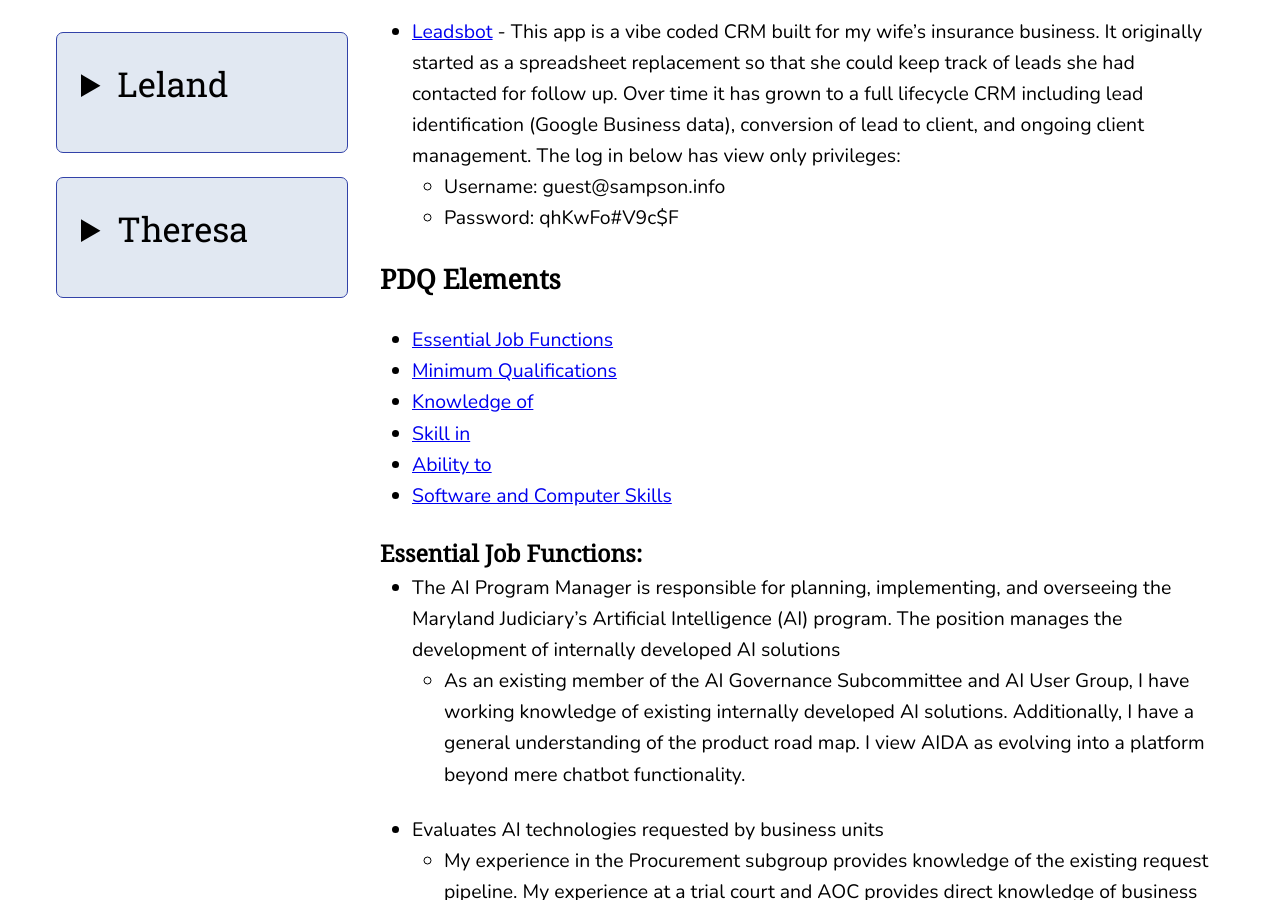
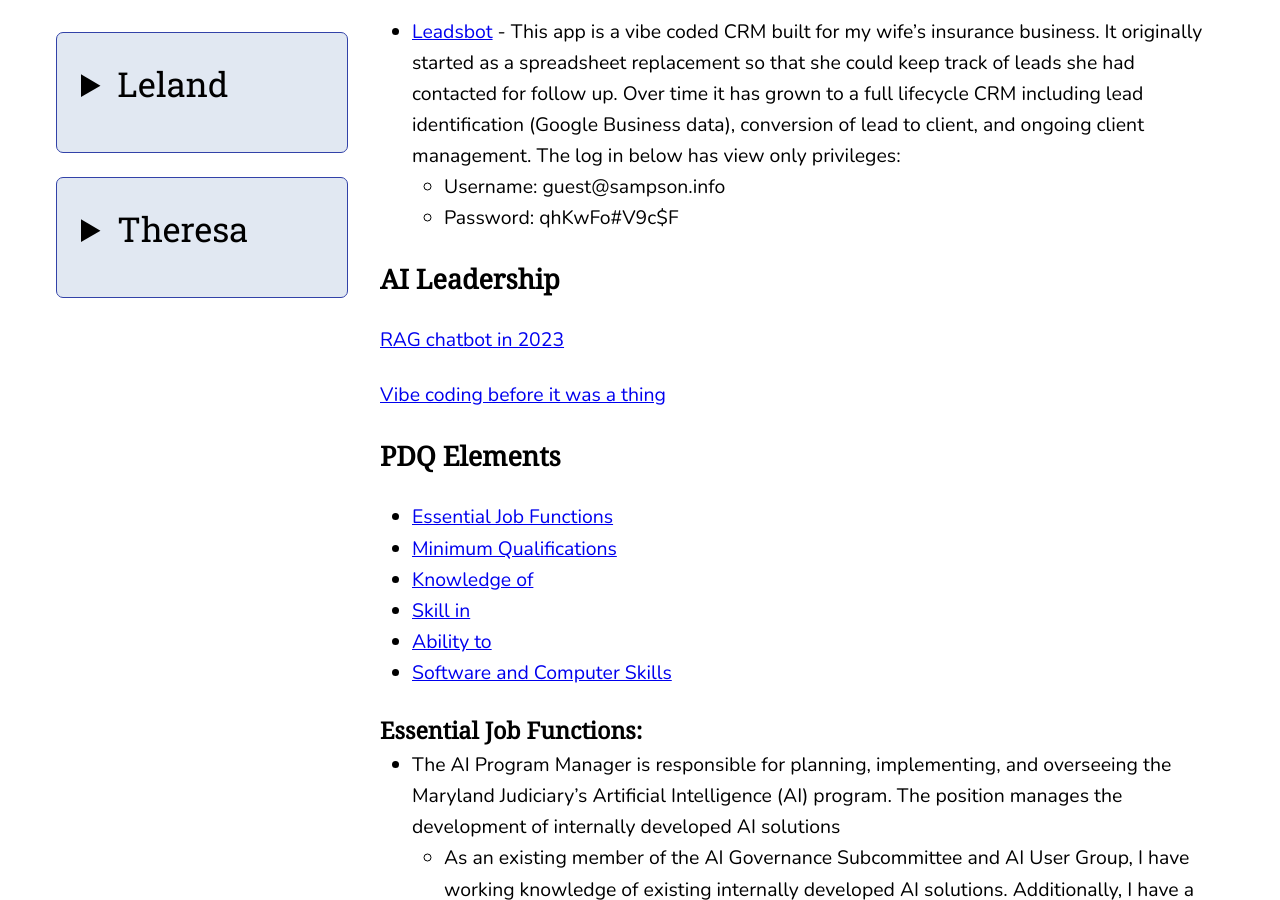
Before and after one commit to lelandsampson/Leland-Sampson-Website, a Jekyll site: the page built from jis.md, in a window 1280 px wide and 900 px high, scrolled down 1054 px. Built offline with Jekyll 4.4.1, drawn with Linux system fonts in a browser that asks for light colours.

Commit message:
Update jis.md

```diff
--- a/jis.md
+++ b/jis.md
@@ -84,6 +84,11 @@
 - [Leadsbot](https://leadsbot.sampson.info) - This app is a vibe coded CRM built for my wife's insurance business. It originally started as a spreadsheet replacement so that she could keep track of leads she had contacted for follow up. Over time it has grown to a full lifecycle CRM including lead identification (Google Business data), conversion of lead to client, and ongoing client management. The log in below has view only privileges:
 	- Username: guest@sampson.info
 	- Password: qhKwFo#V9c$F
+
+## AI Leadership
+[RAG chatbot in 2023](https://sampson.info/files/2023-aba-iolta-conference-tech-ai-slides.pdf#page=101)
+
+[Vibe coding before it was a thing](https://sampson.info/files/2024-AALL-GenAI-Revolutionizing-Efficiencies.pdf#page=25)
 
 ## PDQ Elements
 - [Essential Job Functions](#functions)
```
